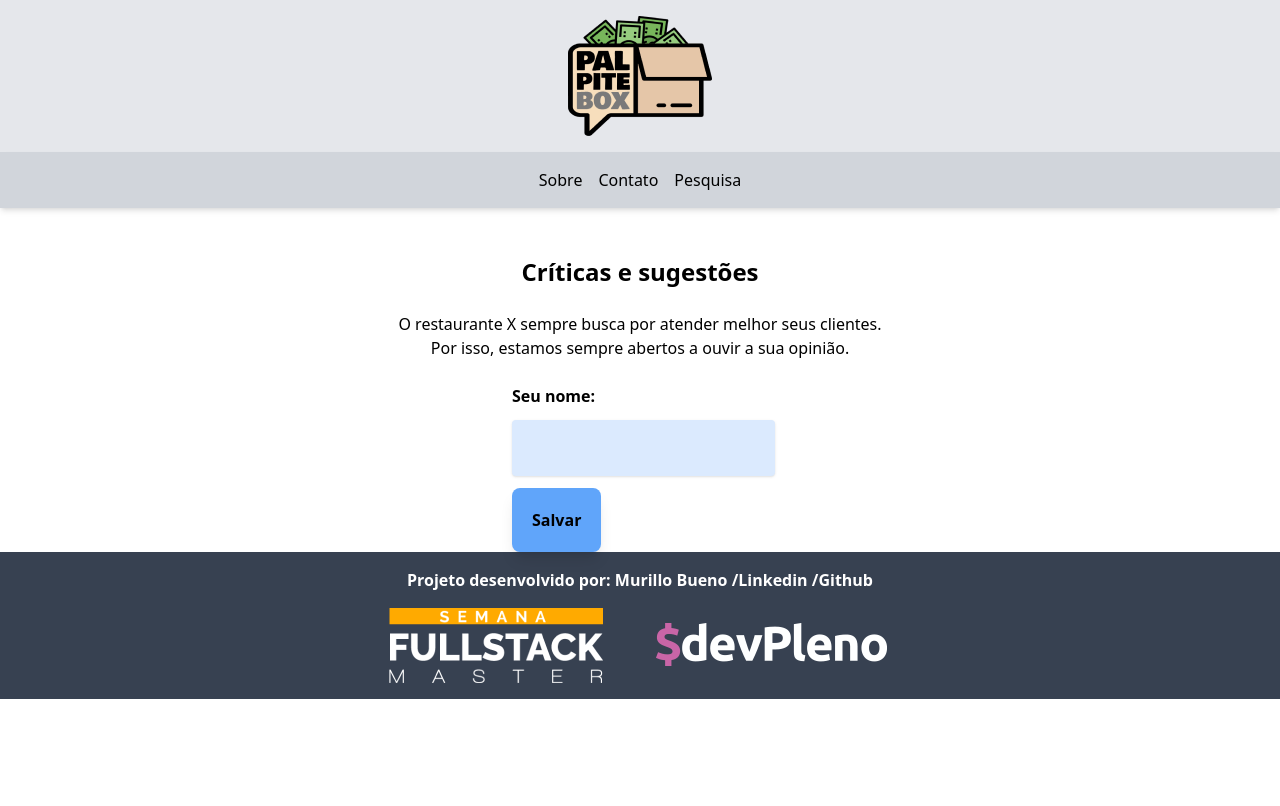
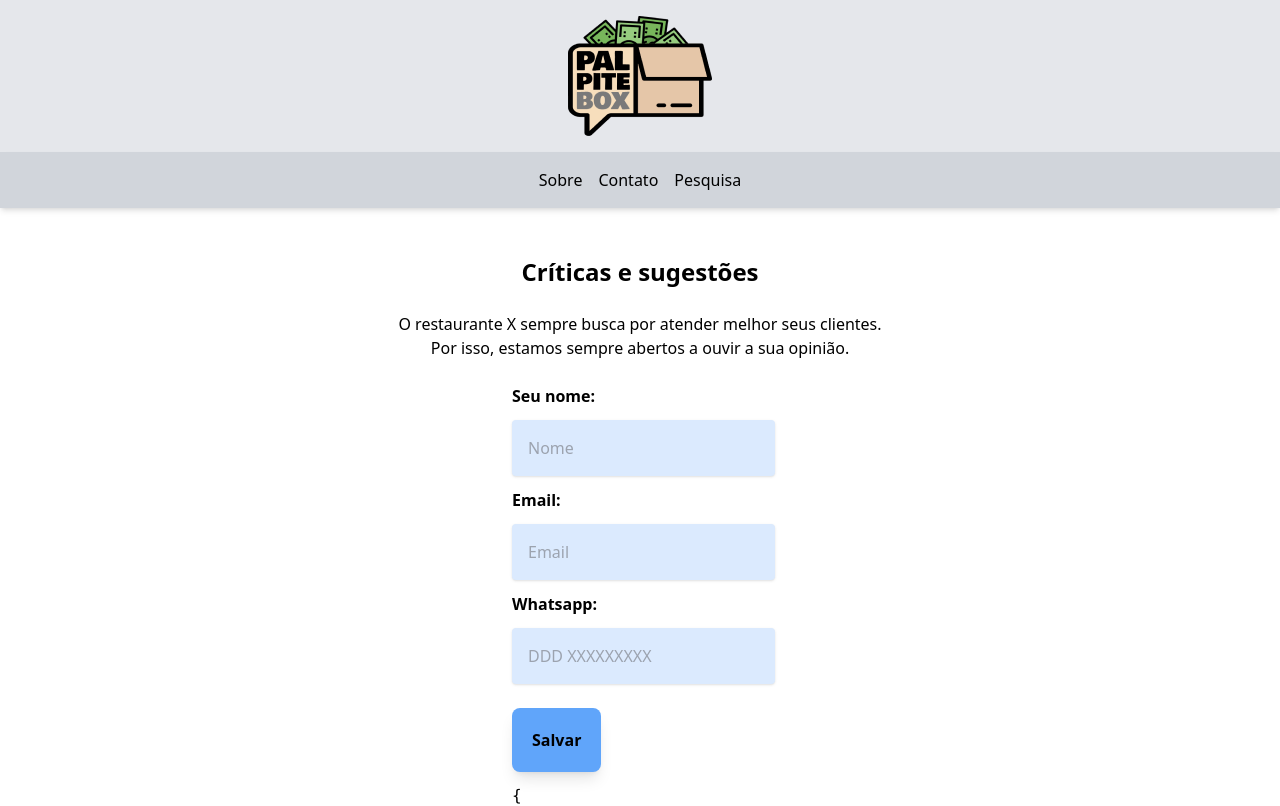
Before and after one commit to buenomrl/Palpitebox, a Next.js app: page /pesquisa in a window 1280 px wide. Shown: the top 806 px of the page. Built offline with nearby package versions, Linux system fonts and the light colour scheme.

Commit message:
Some changes

```diff
--- a/pages/pesquisa.js
+++ b/pages/pesquisa.js
@@ -1,22 +1,36 @@
-import React from 'react';
+import React, { useState } from 'react';
 
 const Pesquisa = () => {
 
+    const [form, setForm] = useState({
+        Nome: '',
+        Email: '',
+        Whatsapp: ''
+    })
+
     const save = async () => {
-        const form = {
-            Nome: 'aaa',
-            Email: 'bbb',
-            Whatsapp: 'ccc'
+        try {
+            const response = await fetch('/api/save', {
+                method: 'POST',
+                body: JSON.stringify(form)
+            })
+
+            const data = await response.json();
+            console.log(data);
+        } catch (err) {
+
         }
-        try {
-        const response = await fetch ('/api/save', {
-            method: 'POST',
-            body: JSON.stringify(form)
-        })
+    }
 
-        const data = await response.json();
-        console.log(data);
-        } catch(err) {}
+
+    const onChange = evt => {
+        const value = evt.target.value;
+        const key = evt.target.name;
+
+        setForm(old => ({
+            ...old,
+            [key]: value
+        }))
     }
 
     return (
@@ -27,8 +41,18 @@ const Pesquisa = () => {
             </p>
             <div className='w-1/5 mx-auto'>
                 <label className='font-bold'> Seu nome:</label>
-                <input type='text' className='p-4 block shadow bg-blue-100 my-2 rounded my-3'></input>
-                <button className='bg-blue-400 font-bold rounded-lg shadow-lg hover:shadow p-5' onClick={save}>Salvar</button>
+                <input type='text' className='p-4 block shadow bg-blue-100 my-2 rounded my-3' placeholder='Nome' onChange={onChange} name='Nome' value={form.Nome}></input>
+                <label className='font-bold'> Email:</label>
+                <input type='text' className='p-4 block shadow bg-blue-100 my-2 rounded my-3' placeholder='Email' onChange={onChange} name='Email' value={form.Email}></input>
+                <label className='font-bold'> Whatsapp:</label>
+                <input type='text' className='p-4 block shadow bg-blue-100 my-2 rounded my-3' placeholder='DDD XXXXXXXXX' onChange={onChange} name='Whatsapp' value={form.Whatsapp}></input>
+
+                <button className='bg-blue-400 font-bold rounded-lg shadow-lg hover:shadow p-5 my-3' onClick={save}>Salvar</button>
+
+                <pre>
+                    {JSON.stringify(form, null, 2)}
+                </pre>
+
             </div>
         </div>
     )
```
Also changed, not shown: pages/api/save.js (+9 -9 lines).
